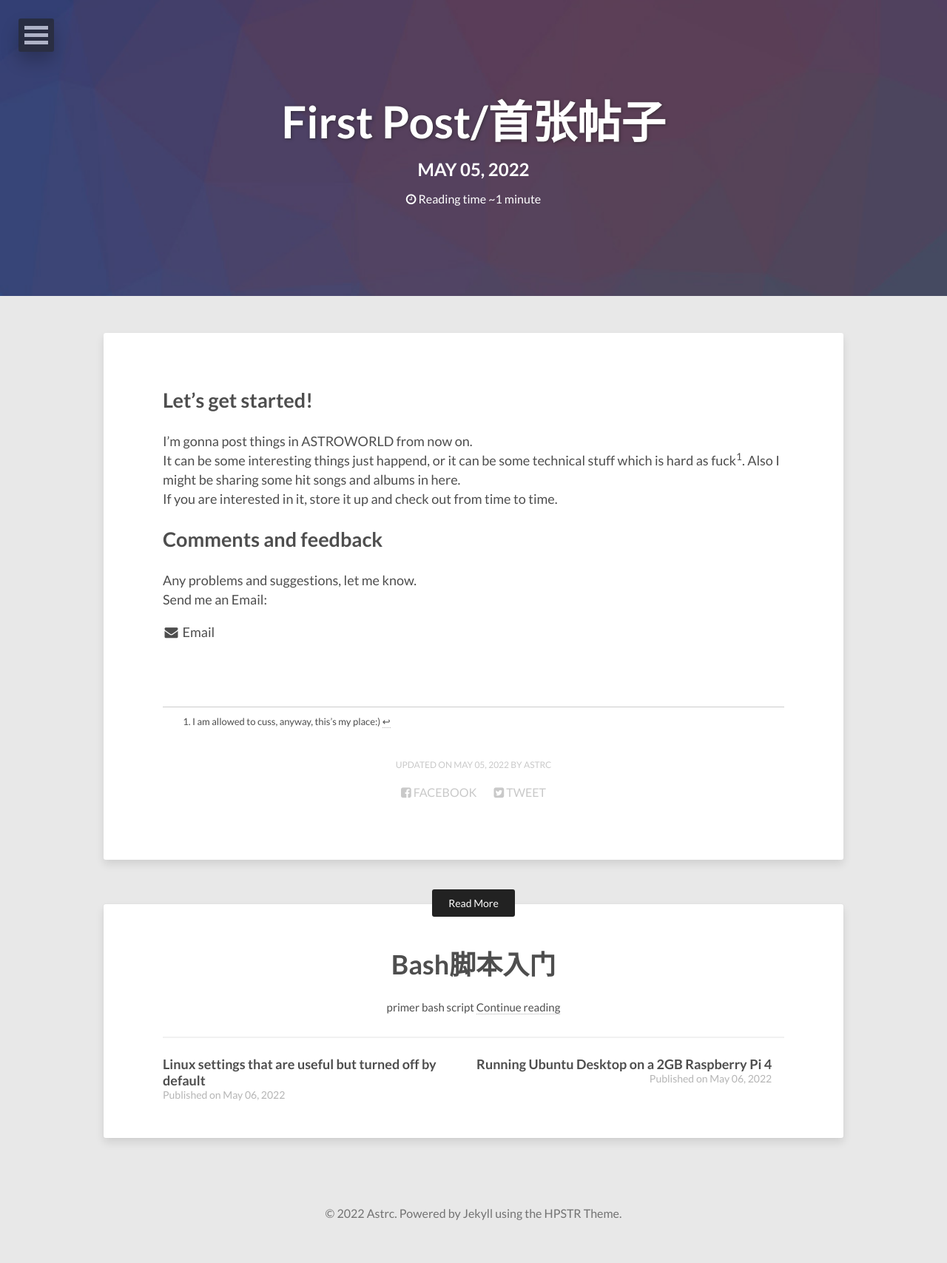
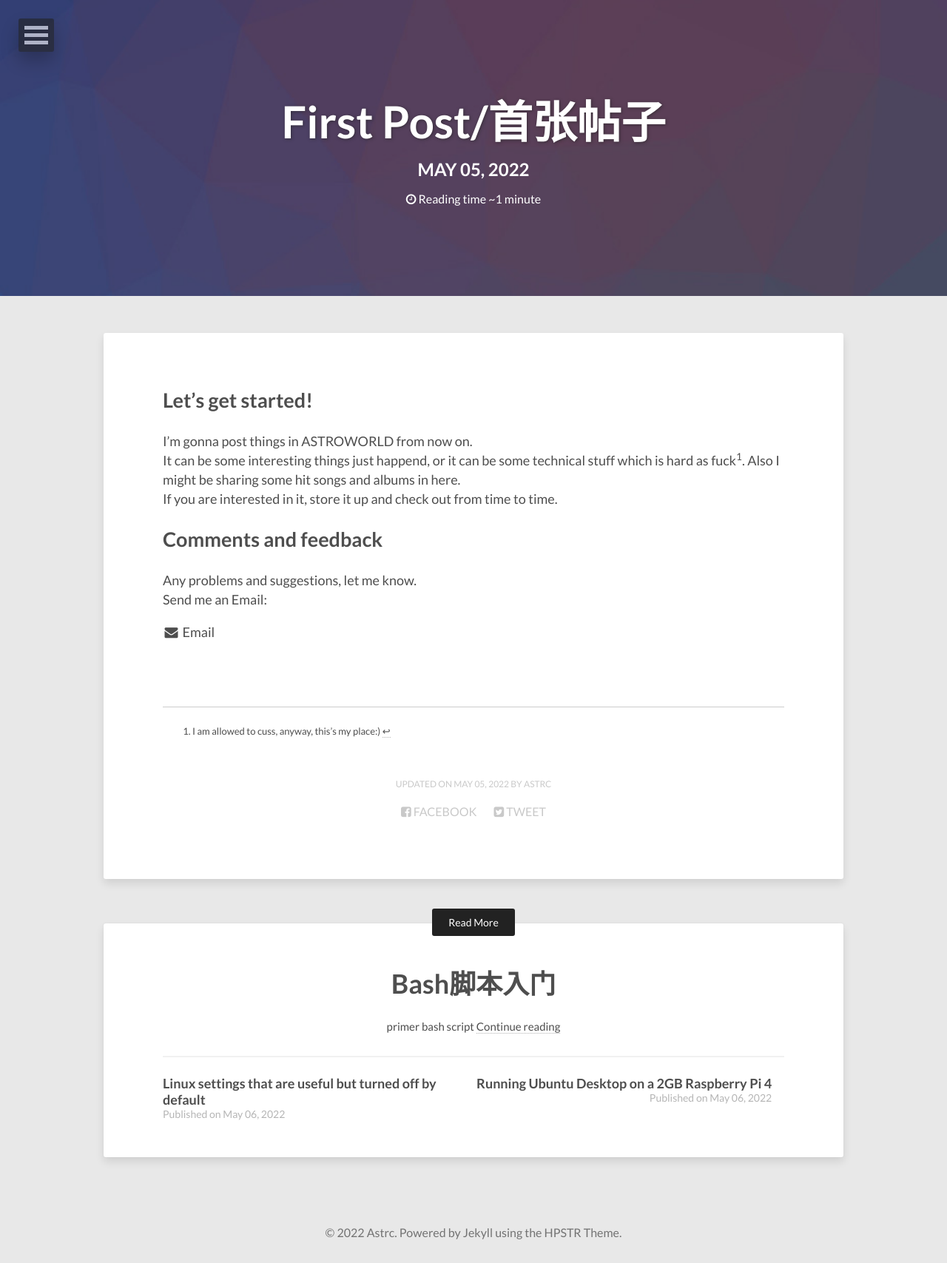
Before and after one commit to lucameng/lucameng.github.io, a Jekyll site: the page built from _posts/2022-05-05-post-test.md, in a window 1280 px wide. Shown: the whole page at 74% size. Built offline with Jekyll 4.4.1, drawn with Linux system fonts in a browser that asks for light colours; before the commit the page ends 1681 px from its top, so only the background shows below that.

Commit message:
fix footnote bug

```diff
--- a/_sass/_mixins.scss
+++ b/_sass/_mixins.scss
@@ -57,9 +57,9 @@
 @mixin footnote-size($size) {
   font-size: 0px + $size;
   font-size: 0rem + $size / $doc-font-size;
-  line-height: 0 ;
-  margin-bottom: 0px + $doc-line-height;
-  margin-bottom: 0rem + ($doc-line-height / $doc-font-size);
+  line-height: 2 ;
+  margin-bottom: 0px;
+  margin-bottom: 0rem ;
 }
 
 /* Just the REMs */
```
